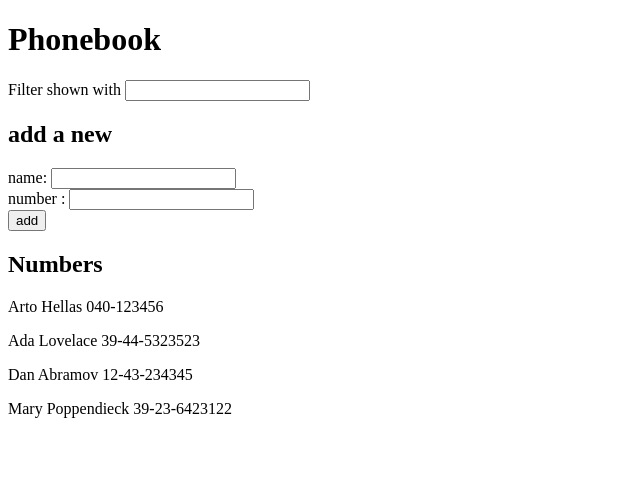
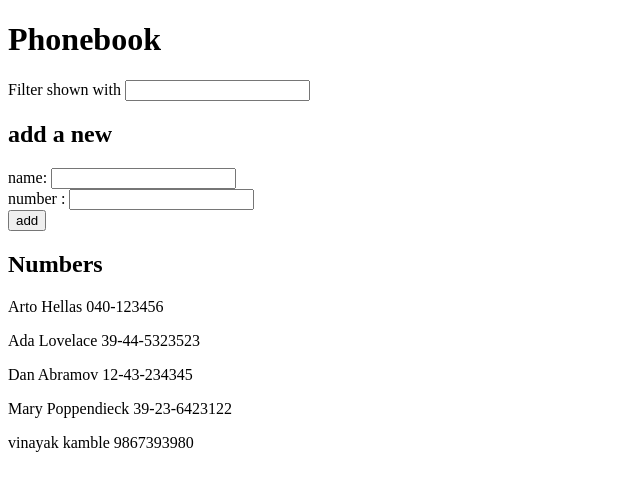
Before and after one commit to CodeWithVinayakKamble/fullstackopen, a React (Vite) app in the folder part2/phonebook/: page / in a window 1280 px wide. Shown: the top 490 px of the page, without its empty margins (0-640 px from the left). Built offline with nearby package versions, Linux system fonts and the light colour scheme; data requests are answered from the project's data file.

Commit message:
exercise 2.12 completed which is about the axios.post(), saving data to the fake server (json-server)

```diff
--- a/part2/phonebook/db.json
+++ b/part2/phonebook/db.json
@@ -19,6 +19,12 @@
       "name": "Mary Poppendieck",
       "number": "39-23-6423122",
       "id": "4"
+    },
+    {
+      "name": "vinayak kamble",
+      "number": "9867393980",
+      "id": "GKqXrhpxX6Y"
     }
-    ]
+  ],
+  "$schema": "./node_modules/json-server/schema.json"
 }
--- a/part2/phonebook/src/App.jsx
+++ b/part2/phonebook/src/App.jsx
@@ -62,10 +62,12 @@ const App = () => {
   }, [])
 
   const addPerson = (event) => {
+
     event.preventDefault();
 
     let isDuplicateName = persons.some((person) => person.name === newName);
 
+    // Duplicate Checking
     if (isDuplicateName) {
       alert(`${newName} is already added to phonebook`);
       setNewName('');
@@ -73,29 +75,40 @@ const App = () => {
       return;
     };
 
+    // object that contains user input
     const personObject = {
-      id: persons.length + 1,
       name: newName,
       number: newNumber
     };
 
-    setPersons([...persons, personObject]);
-    setNewName('')
-    setNewNumber('')
+    // Connection to the backend (fake-server)
+    axios
+      .post('http://localhost:3001/persons', personObject)
+      .then(response => {
+        const { data } = response;
+        setPersons([...persons, data]);
+        setNewName('')
+        setNewNumber('')
+
+      })
   };
 
+  // handler for name
   const handleUserName = (event) => {
     setNewName(event.target.value)
   };
 
+  // handler for number
   const handleUserNumber = (event) => {
     setNewNumber(event.target.value)
   };
 
+  // handler for serachBar
   const handleUserQuery = (event) => {
     setSearchQuery(event.target.value)
   };
 
+  // Filteration on typed
   const personsToShow = persons.filter(person => person.name.toLowerCase().includes(searchQuery.toLowerCase()));
 
 
```
Lines whose indentation alone changed are shown as unchanged.
